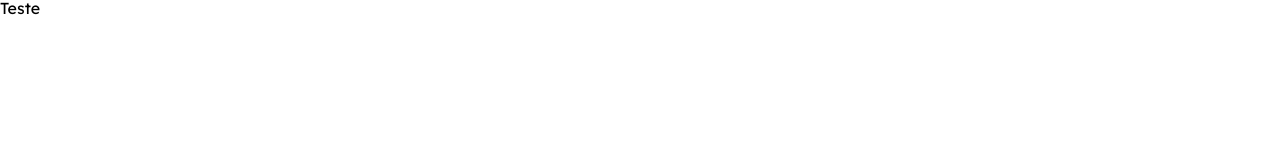
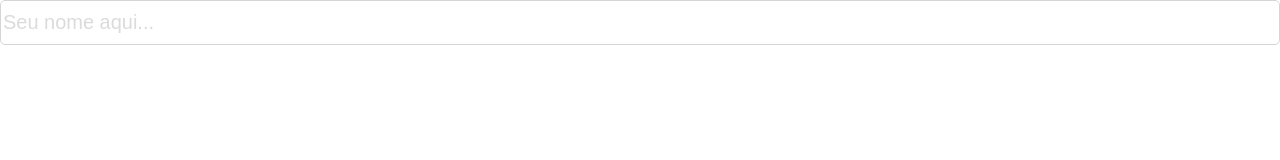
Before and after one commit to ernestosjunior/trackIt, a React (Vite) app: page / in a window 1280 px wide. Shown: the top 160 px of the page. Built offline with nearby package versions, Linux system fonts and the light colour scheme.

Commit message:
feat: create input component

```diff
--- a/src/App.jsx
+++ b/src/App.jsx
@@ -1,5 +1,11 @@
+import { Input } from "./components";
+
 function App() {
-  return <>Teste</>;
+  return (
+    <>
+      <Input type="text" placeholder="Seu nome aqui..." />
+    </>
+  );
 }
 
 export default App;
--- /dev/null
+++ b/src/components/Input/Input.jsx
@@ -0,0 +1,14 @@
+import { StyledInput } from "./styles";
+
+const Input = ({ type = "text", placeholder, onChange, disabled }) => {
+  return (
+    <StyledInput
+      type={type}
+      placeholder={placeholder}
+      onChange={(e) => onChange(e.target.value)}
+      disabled={disabled}
+    />
+  );
+};
+
+export default Input;
--- /dev/null
+++ b/src/components/Input/styles.js
@@ -0,0 +1,25 @@
+import styled from "styled-components";
+
+export const StyledInput = styled.input`
+  width: 100%;
+  height: 45px;
+  border: 1px solid #d5d5d5;
+  background-color: #ffffff;
+  border-radius: 5px;
+  font-size: 19.976px;
+
+  ::placeholder {
+    color: #dbdbdb;
+    font-weight: 400;
+    font-size: 19.976px;
+    line-height: 25px;
+  }
+
+  :focus {
+    outline: none;
+  }
+
+  :disabled {
+    background: #f2f2f2;
+  }
+`;
--- /dev/null
+++ b/src/components/index.js
@@ -0,0 +1 @@
+export { default as Input } from "./Input/Input";
```
